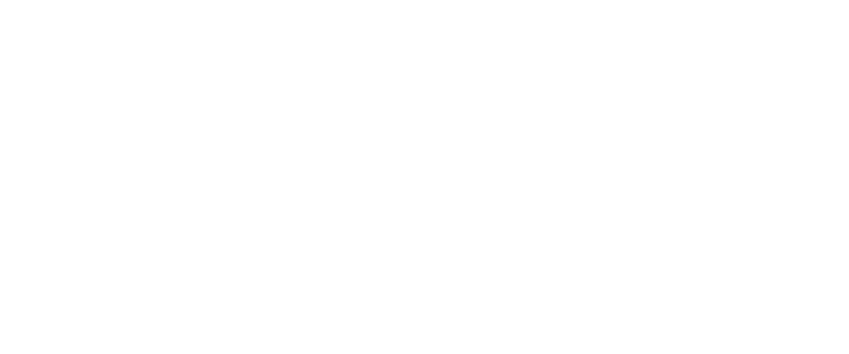
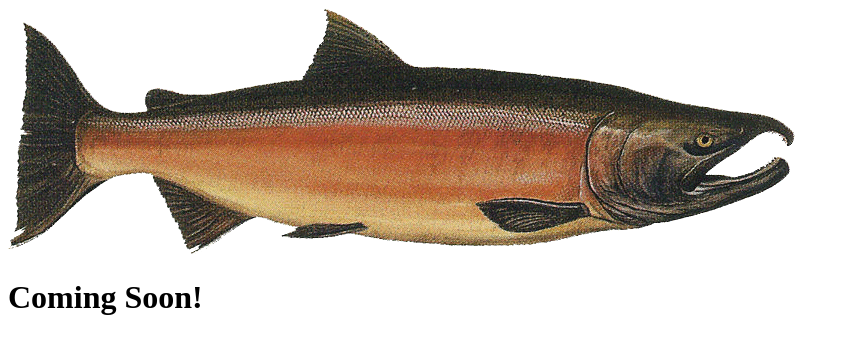
Before and after one commit to drkrieger1/cookie-stand, a plain HTML site: page index.html in a window 1280 px wide. Shown: the whole page, without its empty margins (0-849 px from the left). Drawn offline with Linux system fonts and the light colour scheme.

Commit message:
index/small-edit

```diff
--- a/index.html
+++ b/index.html
@@ -3,9 +3,11 @@
   <head>
     <meta charset="utf-8">
     <link rel="StyleSheet" type="text/css" href="style.css">
-    <title></title>
+    <title>Salmon Cookie's</title>
   </head>
   <body>
+    <img src="salmon.png" alt="salmon">
+    <h1>Coming Soon!</h1>
   <script></script>
   </body>
 </html>
```
Also changed, not shown: salmon.png (added).
